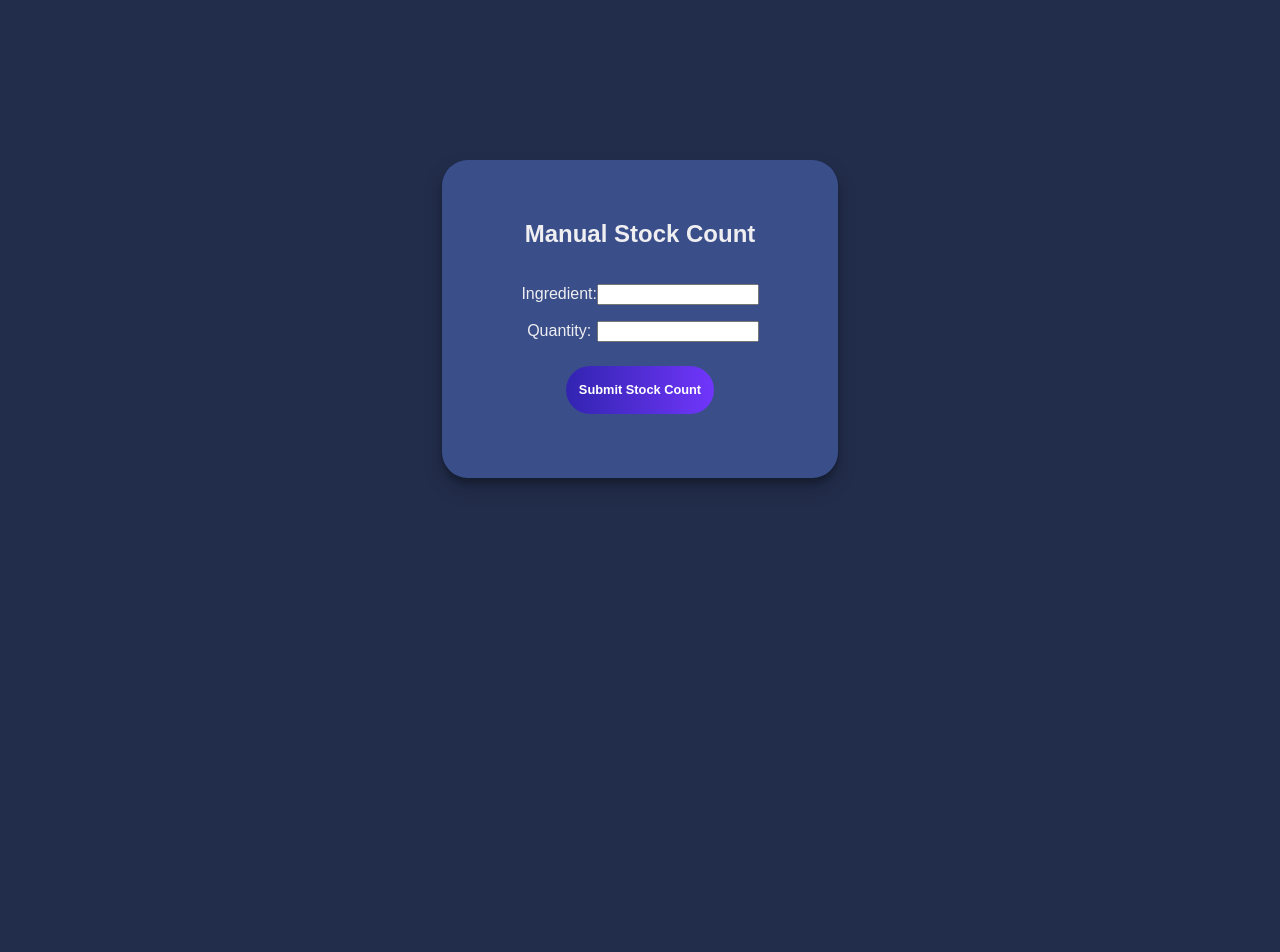
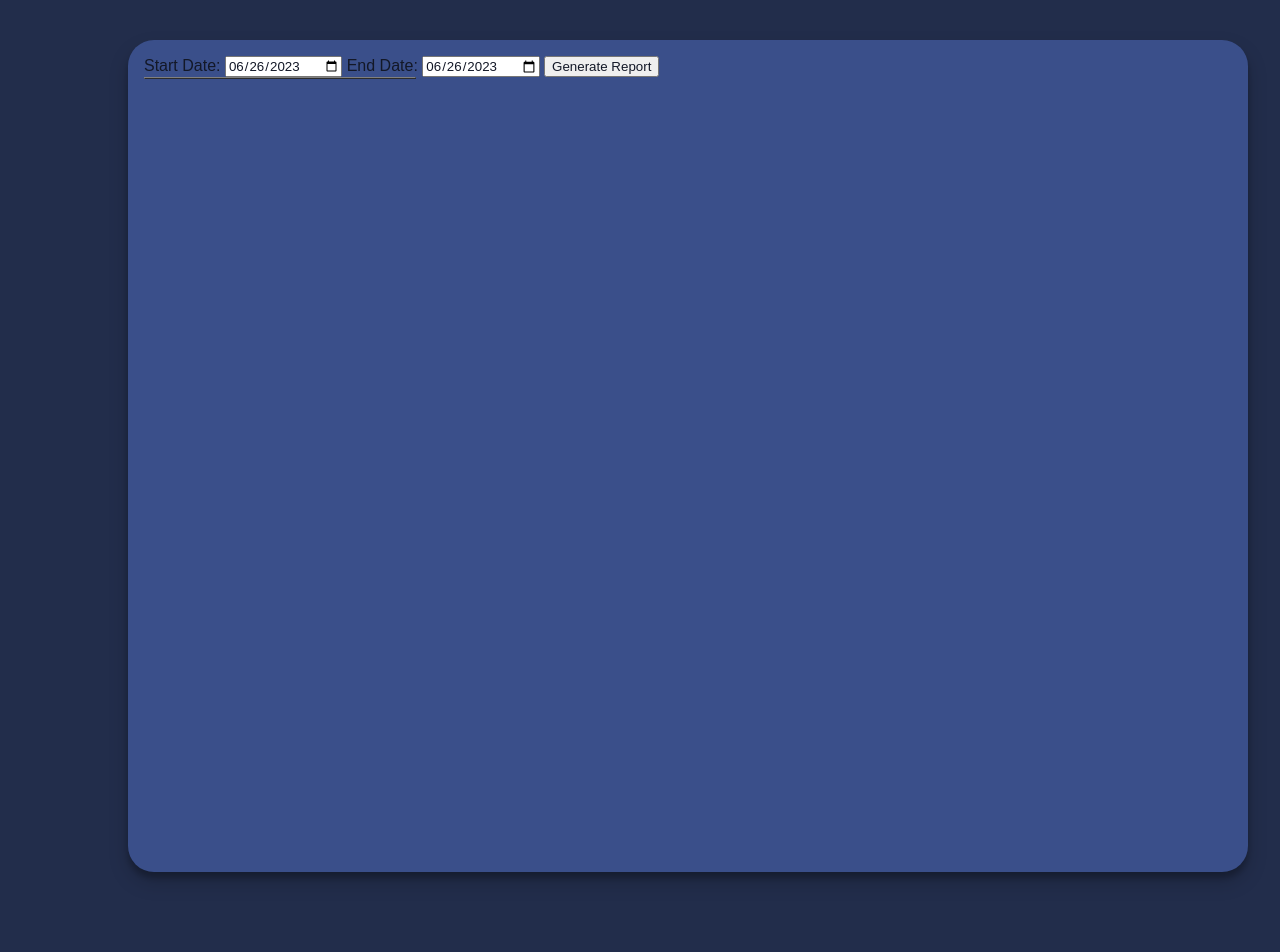
Before and after one commit to ssamu801/ITIS, a PHP site: page /generatereports.php in a window 1280 px wide. Before the commit the page ends 486 px from the top, so only its background shows below. Run offline with PHP 8.4, Linux system fonts and the light colour scheme; the visitor is signed in with stand-in values (Sample User, id 1); some libraries are stand-ins or nearby versions.

Commit message:
generate report now has backend update navbar button redirects css changes

```diff
--- a/generatereports.php
+++ b/generatereports.php
@@ -9,35 +9,28 @@
 
     <html>
     <head>
-        <title>Owner Page</title>
+        <title>Reports</title>
         <link rel="stylesheet" type="text/css" href="style.css">
         <script src="https://kit.fontawesome.com/yourcode.js" crossorigin="anonymous"></script>
     </head>
     <body>
     <?php @include 'navbar.php' ?>
+    <div class="reportview">
+    <form method="post" action="<?php echo $_SERVER['PHP_SELF']; ?>">
+        Start Date: <input type="date" name="date1" value="<?php if(!isset($_POST['date1'])){ echo date('Y-m-d');} else{ echo $_POST['date1']; } ?>" required >
+        End Date: <input type="date" name="date2" value="<?php if(!isset($_POST['date2'])){ echo date('Y-m-d');} else{ echo $_POST['date2']; } ?>" required >
+        <input type="submit" value="Generate Report">
+    </form>
 
-    <div class="stockpurchcard">
-        <h2>Manual Stock Count</h2>
-        <ul>
-            <li>
-                <label>Ingredient:</label>
-                <input type="text" name="username" list="ingredients" class="inputarea">
-                <datalist id="ingredients">
-                <option value="Meatballs">
-                <option value="Spaghetti">
-                <option value="Tomato Sauce">
-                <option value="Salt">
-                <option value="Pepper">
-                <option value="Orange">
-                </datalist>
-            </li>
-            <li>
-            <label>Quantity: </label>
-            <input type="number" name="Quantity" class="inputarea" oninput="this.value = this.value.replace(/[^0-9.]/g, '').replace(/(\..*)\./g, '$1');">
-            </li>
-        </ul>
-        <input type="Submit" name="stocksubmit"  class="inputbutton" value="Submit Stock Count"><br>
+    <?php
+        include 'report_backend.php';
+    ?>
+
+    <table border='1' width='25%'>
+    <table>
+
     </div>
+
     </body>
     </html>
 
--- a/navbar.php
+++ b/navbar.php
@@ -78,7 +78,7 @@
                 </a>
             </li>
             <li class="nav-item">
-                <a href="ownerhome.php" class="nav-link">
+                <a href="generatereports.php" class="nav-link">
                 <svg xmlns="http://www.w3.org/2000/svg" fill="#000000" viewBox="0 0 36 36">
                     <g id="SVGRepo_bgCarrier" stroke-width="0"></g>
                 <g id="SVGRepo_tracerCarrier" stroke-linecap="round" stroke-linejoin="round"></g>
--- a/ownerhome.php
+++ b/ownerhome.php
@@ -1,7 +1,7 @@
 <?php
 session_start();
 
-if(isset($_SESSION['id']) && isset($_SESSION['user_name']))
+if(isset($_SESSION['id']) && isset($_SESSION['user_name']) && $_SESSION['role'] == "owner")
 {
     ?>
 
--- /dev/null
+++ b/report_backend.php
@@ -0,0 +1,72 @@
+<?php
+$conn = mysqli_connect("localhost", "root", "") or die ("Unable to Connect". mysqli_error($conn));
+mysqli_select_db($conn, 'itisdev_db');
+
+if ($_SERVER["REQUEST_METHOD"] == "POST") {
+    // collect value of input field
+    $date1 = $_POST['date1'];
+    $date2 = $_POST['date2'];
+    date_default_timezone_set('Asia/Manila');
+
+    $sql = "
+        SELECT i.ingredientName, SUM(oi.quantity) AS stock_out,i.quantity AS ingredientQuantity
+        FROM ingredient i
+        JOIN recipe r ON i.ingredientID = r.ingredientID
+        JOIN dish d ON r.dishID = d.dishID
+        JOIN order_item oi ON d.dishID = oi.dishID
+        JOIN orders o ON oi.orderID = o.orderID
+        WHERE o.createdAt >= '$date1' AND o.createdAt <= '$date2'
+        GROUP BY i.ingredientID;";
+
+    $sql2 = "
+        SELECT it.ingredientID,i.ingredientName, SUM(it.quantity) as stock_in
+        FROM ingredient i
+        JOIN ingredient_transaction it ON it.ingredientID=i.ingredientID
+        WHERE it.boughtDate >= '$date1'
+        AND it.boughtDate <= '$date2'
+        GROUP BY it.ingredientID;";
+
+    $records = mysqli_query($conn, $sql) or die(mysqli_error($conn));
+    $stockResult = mysqli_query($conn, $sql2) or die(mysqli_error($conn));
+
+    $stock_in = [];
+    while($stockResults = mysqli_fetch_array($stockResult))
+    {
+        $id = $stockResults['ingredientID'];
+        $ingredientName = $stockResults['ingredientName'];
+        $stockIn = $stockResults['stock_in'];
+
+        $stocks = array(
+            'ingredientID' => $id,
+            'ingredientName' => $ingredientName,
+            'stock_in' => $stockIn
+        );
+
+        array_push($stock_in, $stocks);
+    }
+
+    echo "<h3>Stock Report</h3>";
+    echo "<h3>Report Created ".date("Y-m-d h:i:sa")."</h3>";
+    echo "<h3>Report for $date1 to $date2</h3>";
+    echo "<table border='1' width='25%'>";
+    echo "<th>Ingredient</th><th>Stock In</th><th>Stock Out</th><th>Quantity</th>";
+
+    while($results = mysqli_fetch_array($records))
+    {
+        $ingredientName = $results['ingredientName'];
+        $quantity = $results['ingredientQuantity'] - $results['stock_out'];
+
+        echo "<tr>
+                <td>$ingredientName</td>
+                <td>10</td>
+                <td>".$results['stock_out']."</td>
+                <td>$quantity</td>
+              </tr>";
+    }
+
+    echo '</table>';
+    echo "<h3>*END OF REPORT*</h3>";
+}
+
+mysqli_close($conn);
+?>
--- a/style.css
+++ b/style.css
@@ -350,6 +350,29 @@
 	background-color: var(--btn-primary-hover);
 }
 
+.reportview{
+	margin: 5vh 3vw 10vh 10vw;
+	padding: 2vh;
+	width:85%;
+	box-shadow: 0 10px 20px rgba(0,0,0,0.19), 0 6px 6px rgba(0,0,0,0.23);
+	border-radius: 26px;
+	border-width: 100px;
+	background:var(--btn-info);
+	backdrop-filter: blur(10px);
+	min-width: 220px;
+	height: 100vh;
+
+}
+.reportview form{
+	Color:var(--bg-secondary)
+}
+.reportview input{
+	color:#131827
+}
+.reportview button{
+	color: #131827;
+}
+
 
 
 
```
